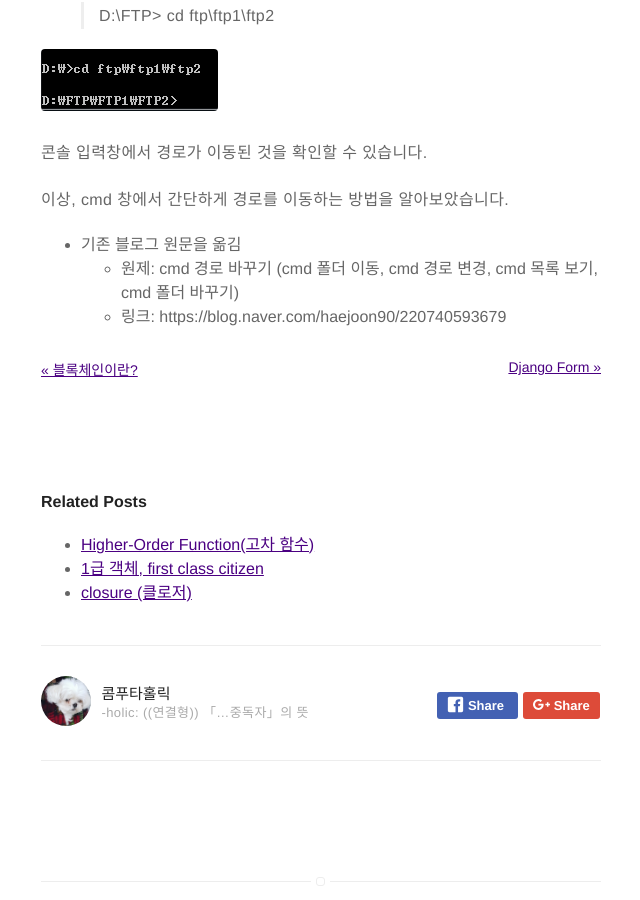
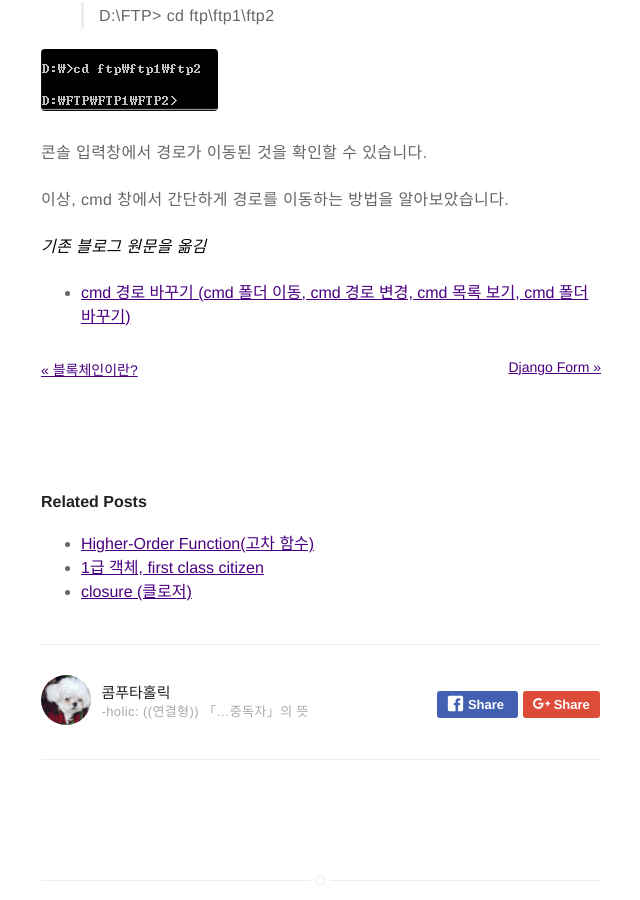
Before and after one commit to itholic/itholic.github.io, a Jekyll site: the page built from _posts/2018/10/24/2018-10-24-cmd.md, in a window 1280 px wide and 900 px high, scrolled down 3873 px. Shown: the whole window, without its empty margins (319-959 px from the left). Built offline with Jekyll 4.4.1, drawn with Linux system fonts in a browser that asks for light colours; comment, search, counter and statistics services are not loaded; some of the changed lines change nothing that is shown.

Commit message:
[cmd] fix link

```diff
--- a/_posts/2018/10/24/2018-10-24-cmd.md
+++ b/_posts/2018/10/24/2018-10-24-cmd.md
@@ -118,6 +118,6 @@
 
 이상, cmd 창에서 간단하게 경로를 이동하는 방법을 알아보았습니다.
 
-- 기존 블로그 원문을 옮김
-  - 원제: cmd 경로 바꾸기 (cmd 폴더 이동, cmd 경로 변경, cmd 목록 보기, cmd 폴더 바꾸기)
-  - 링크: https://blog.naver.com/haejoon90/220740593679
+***기존 블로그 원문을 옮김***
+
+- <a href="https://blog.naver.com/haejoon90/220740593679" target="_blank">cmd 경로 바꾸기 (cmd 폴더 이동, cmd 경로 변경, cmd 목록 보기, cmd 폴더 바꾸기)</a>
```
